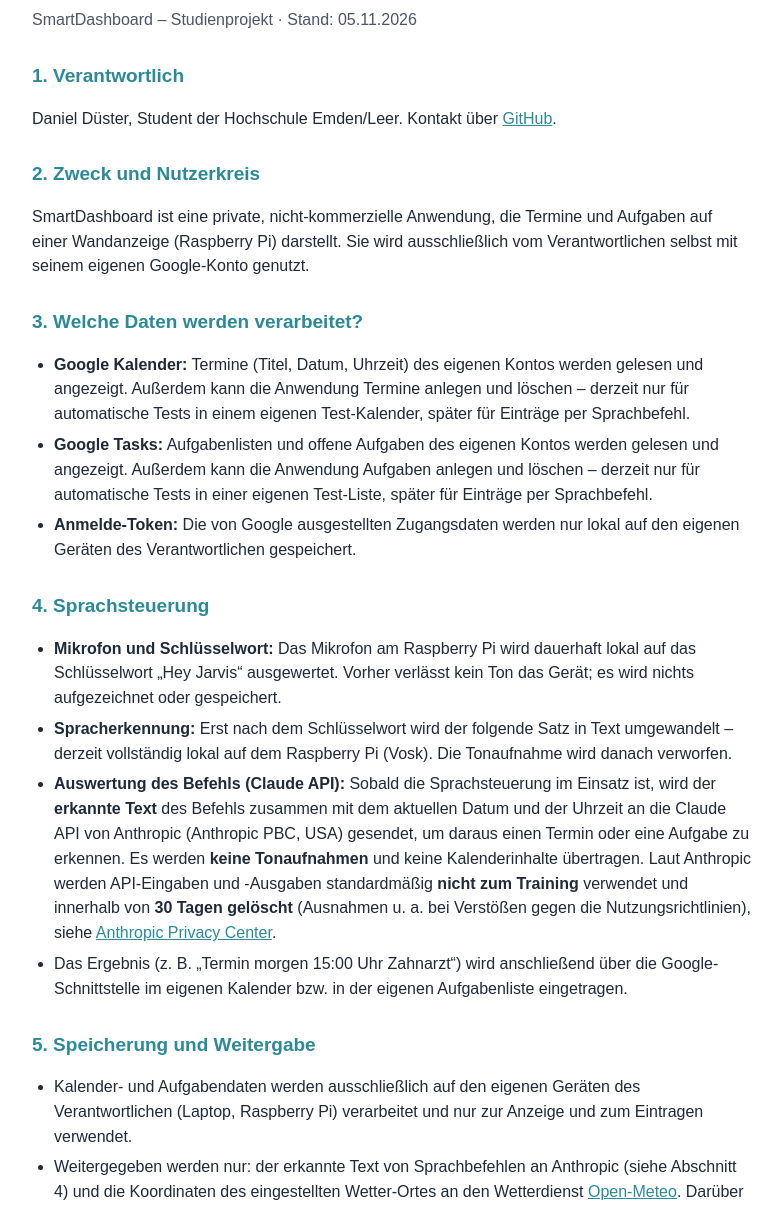
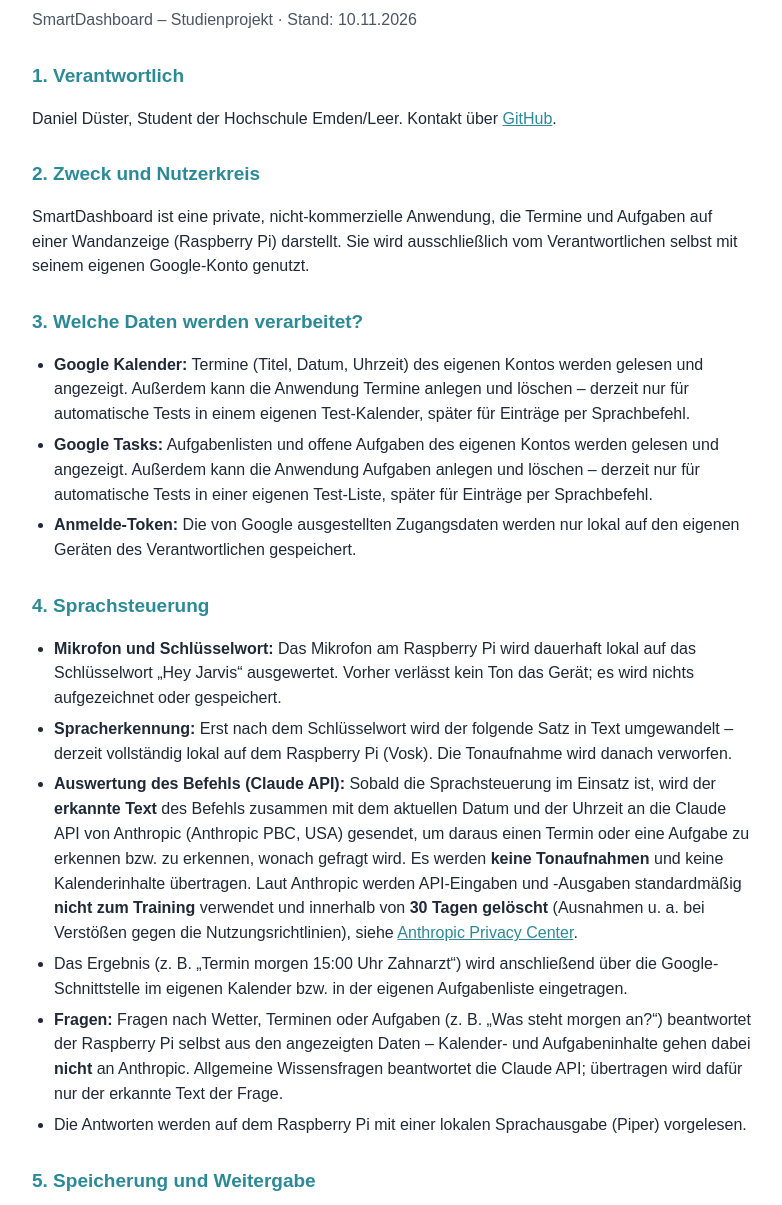
Before and after one commit to Daniel-Duester/smartdashboard-info, a plain HTML site: page datenschutz.html in a window 1280 px wide. Shown: the part 79-1284 px from the top of the page, without its empty margins (248-1030 px from the left). Drawn offline with Linux system fonts and the light colour scheme.

Commit message:
Datenschutz: Fragen an Jarvis

```diff
--- a/datenschutz.html
+++ b/datenschutz.html
@@ -20,7 +20,7 @@
 <body>
 <main>
   <h1>Datenschutzerklärung</h1>
-  <p class="sub">SmartDashboard – Studienprojekt · Stand: 05.11.2026</p>
+  <p class="sub">SmartDashboard – Studienprojekt · Stand: 10.11.2026</p>
 
   <h2>1. Verantwortlich</h2>
   <p>Daniel Düster, Student der Hochschule Emden/Leer. Kontakt über
@@ -52,13 +52,19 @@
         derzeit vollständig lokal auf dem Raspberry Pi (Vosk). Die Tonaufnahme wird danach verworfen.</li>
     <li><b>Auswertung des Befehls (Claude API):</b> Sobald die Sprachsteuerung im Einsatz ist, wird der
         <b>erkannte Text</b> des Befehls zusammen mit dem aktuellen Datum und der Uhrzeit an die Claude API von
-        Anthropic (Anthropic PBC, USA) gesendet, um daraus einen Termin oder eine Aufgabe zu erkennen.
+        Anthropic (Anthropic PBC, USA) gesendet, um daraus einen Termin oder eine Aufgabe zu erkennen bzw.
+        zu erkennen, wonach gefragt wird.
         Es werden <b>keine Tonaufnahmen</b> und keine Kalenderinhalte übertragen. Laut Anthropic werden
         API-Eingaben und -Ausgaben standardmäßig <b>nicht zum Training</b> verwendet und innerhalb von
         <b>30 Tagen gelöscht</b> (Ausnahmen u. a. bei Verstößen gegen die Nutzungsrichtlinien), siehe
         <a href="https://privacy.claude.com/en/articles/7996866-how-long-do-you-store-my-organization-s-data">Anthropic Privacy Center</a>.</li>
     <li>Das Ergebnis (z. B. „Termin morgen 15:00 Uhr Zahnarzt“) wird anschließend über die Google-Schnittstelle
         im eigenen Kalender bzw. in der eigenen Aufgabenliste eingetragen.</li>
+    <li><b>Fragen:</b> Fragen nach Wetter, Terminen oder Aufgaben (z. B. „Was steht morgen an?“) beantwortet
+        der Raspberry Pi selbst aus den angezeigten Daten – Kalender- und Aufgabeninhalte gehen dabei
+        <b>nicht</b> an Anthropic. Allgemeine Wissensfragen beantwortet die Claude API; übertragen wird dafür nur
+        der erkannte Text der Frage.</li>
+    <li>Die Antworten werden auf dem Raspberry Pi mit einer lokalen Sprachausgabe (Piper) vorgelesen.</li>
   </ul>
 
   <h2>5. Speicherung und Weitergabe</h2>
```
